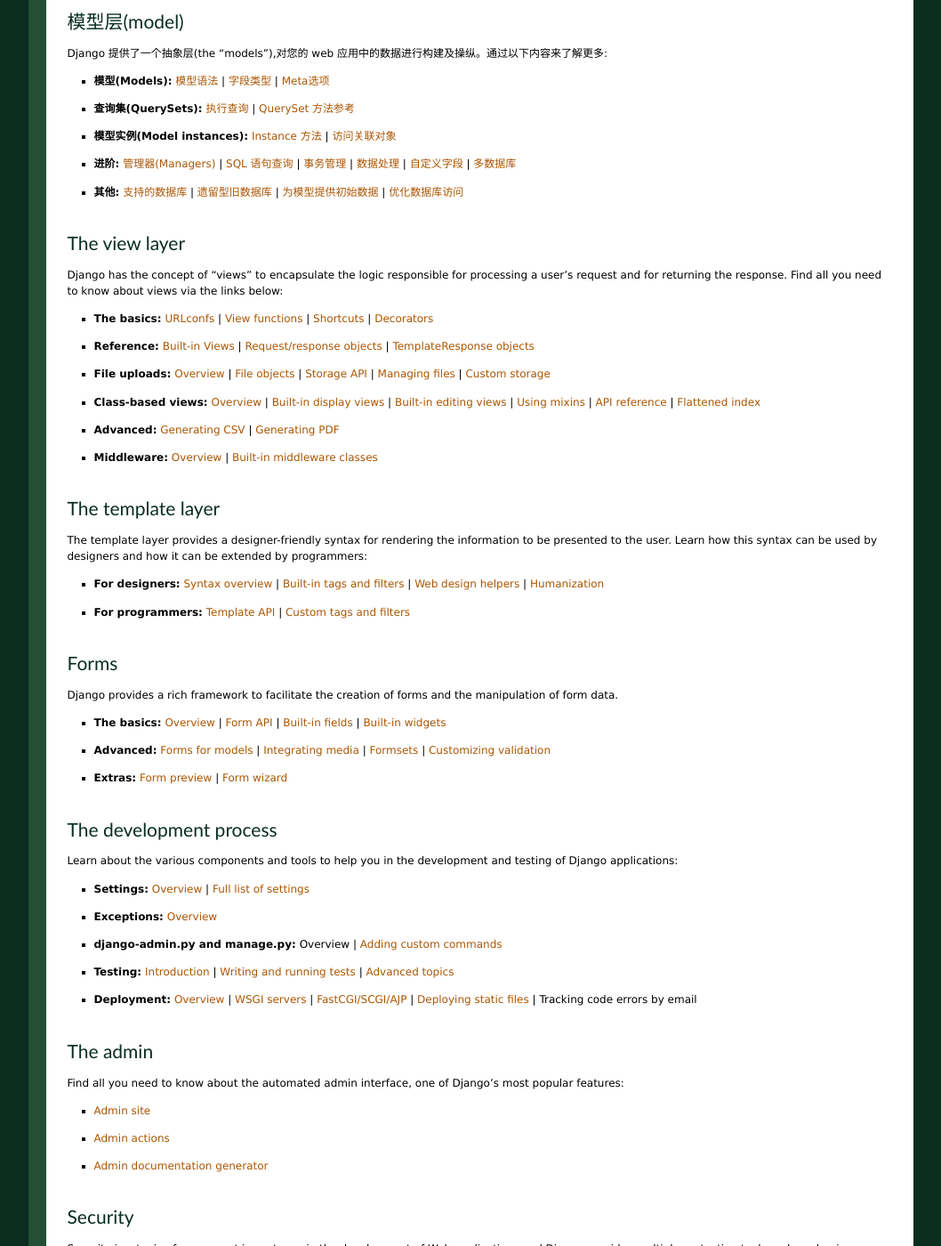
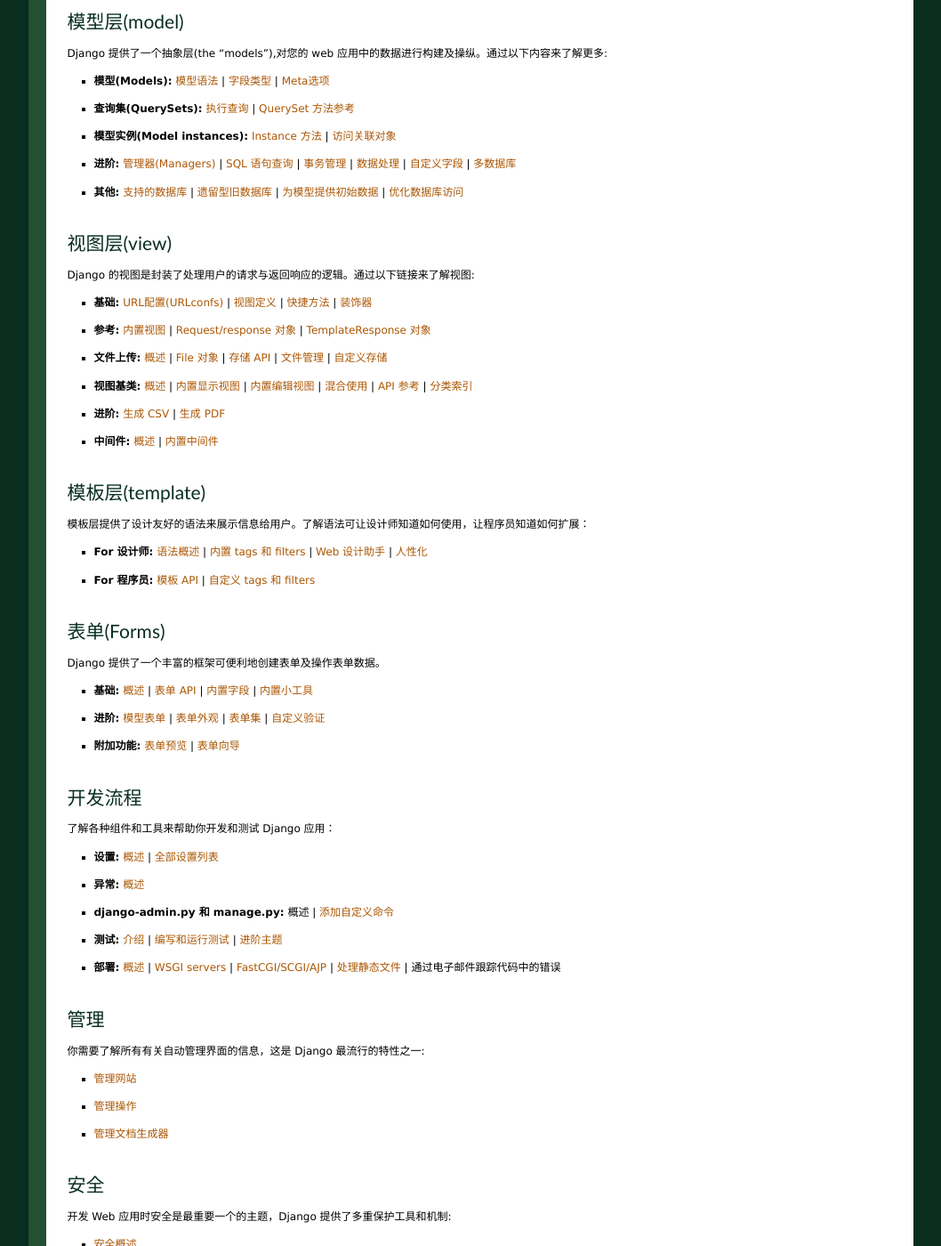
Before and after one commit to ljb-2000/django-chinese-docs-1.6, a Sphinx documentation site: the page built from docs/index.txt, in a window 1280 px wide and 1400 px high, scrolled down 612 px. Shown: the whole window at 89% size, without its empty margins (111-1169 px from the left). Built offline with Sphinx 7.4.7, drawn with Linux system fonts in a browser that asks for light colours; pages that are not in the unit, such as notebooks, are missing from menus; some of the changed text lies outside the part shown.

Commit message:
index.txt

```diff
--- a/docs/index.txt
+++ b/docs/index.txt
@@ -7,7 +7,7 @@
 
 .. rubric:: 这里有你需要知道的有关 Django 的一切。
 
-Getting help
+获得帮助
 ============
 
 有问题吗？ 我们希望以下对大家有所帮助！
@@ -81,136 +81,128 @@
   :doc:`为模型提供初始数据 <howto/initial-data>` |
   :doc:`优化数据库访问 <topics/db/optimization>`
 
-The view layer
+视图层(view)
 ==============
 
-Django has the concept of "views" to encapsulate the logic responsible for
-processing a user's request and for returning the response. Find all you need
-to know about views via the links below:
+Django 的视图是封装了处理用户的请求与返回响应的逻辑。通过以下链接来了解视图:
 
-* **The basics:**
-  :doc:`URLconfs <topics/http/urls>` |
-  :doc:`View functions <topics/http/views>` |
-  :doc:`Shortcuts <topics/http/shortcuts>` |
-  :doc:`Decorators <topics/http/decorators>`
+* **基础:**
+  :doc:`URL配置(URLconfs) <topics/http/urls>` |
+  :doc:`视图定义 <topics/http/views>` |
+  :doc:`快捷方法 <topics/http/shortcuts>` |
+  :doc:`装饰器 <topics/http/decorators>`
 
-* **Reference:**
-  :doc:`Built-in Views <ref/views>` |
-  :doc:`Request/response objects <ref/request-response>` |
-  :doc:`TemplateResponse objects <ref/template-response>`
+* **参考:**
+  :doc:`内置视图 <ref/views>` |
+  :doc:`Request/response 对象 <ref/request-response>` |
+  :doc:`TemplateResponse 对象 <ref/template-response>`
 
-* **File uploads:**
-  :doc:`Overview <topics/http/file-uploads>` |
-  :doc:`File objects <ref/files/file>` |
-  :doc:`Storage API <ref/files/storage>` |
-  :doc:`Managing files <topics/files>` |
-  :doc:`Custom storage <howto/custom-file-storage>`
+* **文件上传:**
+  :doc:`概述 <topics/http/file-uploads>` |
+  :doc:`File 对象 <ref/files/file>` |
+  :doc:`存储 API <ref/files/storage>` |
+  :doc:`文件管理 <topics/files>` |
+  :doc:`自定义存储 <howto/custom-file-storage>`
 
-* **Class-based views:**
-  :doc:`Overview <topics/class-based-views/index>` |
-  :doc:`Built-in display views <topics/class-based-views/generic-display>` |
-  :doc:`Built-in editing views <topics/class-based-views/generic-editing>` |
-  :doc:`Using mixins <topics/class-based-views/mixins>` |
-  :doc:`API reference <ref/class-based-views/index>` |
-  :doc:`Flattened index<ref/class-based-views/flattened-index>`
+* **视图基类:**
+  :doc:`概述 <topics/class-based-views/index>` |
+  :doc:`内置显示视图 <topics/class-based-views/generic-display>` |
+  :doc:`内置编辑视图 <topics/class-based-views/generic-editing>` |
+  :doc:`混合使用 <topics/class-based-views/mixins>` |
+  :doc:`API 参考 <ref/class-based-views/index>` |
+  :doc:`分类索引<ref/class-based-views/flattened-index>`
 
-* **Advanced:**
-  :doc:`Generating CSV <howto/outputting-csv>` |
-  :doc:`Generating PDF <howto/outputting-pdf>`
+* **进阶:**
+  :doc:`生成 CSV <howto/outputting-csv>` |
+  :doc:`生成 PDF <howto/outputting-pdf>`
 
-* **Middleware:**
-  :doc:`Overview <topics/http/middleware>` |
-  :doc:`Built-in middleware classes <ref/middleware>`
+* **中间件:**
+  :doc:`概述 <topics/http/middleware>` |
+  :doc:`内置中间件 <ref/middleware>`
 
-The template layer
+模板层(template)
 ==================
 
-The template layer provides a designer-friendly syntax for rendering the
-information to be presented to the user. Learn how this syntax can be used by
-designers and how it can be extended by programmers:
+模板层提供了设计友好的语法来展示信息给用户。了解语法可让设计师知道如何使用，让程序员知道如何扩展：
 
-* **For designers:**
-  :doc:`Syntax overview <topics/templates>` |
-  :doc:`Built-in tags and filters <ref/templates/builtins>` |
-  :doc:`Web design helpers <ref/contrib/webdesign>` |
-  :doc:`Humanization <ref/contrib/humanize>`
+* **For 设计师:**
+  :doc:`语法概述 <topics/templates>` |
+  :doc:`内置 tags 和 filters <ref/templates/builtins>` |
+  :doc:`Web 设计助手 <ref/contrib/webdesign>` |
+  :doc:`人性化 <ref/contrib/humanize>`
 
-* **For programmers:**
-  :doc:`Template API <ref/templates/api>` |
-  :doc:`Custom tags and filters <howto/custom-template-tags>`
+* **For 程序员:**
+  :doc:`模板 API <ref/templates/api>` |
+  :doc:`自定义 tags 和 filters <howto/custom-template-tags>`
 
-Forms
-=====
+表单(Forms)
+===========
 
-Django provides a rich framework to facilitate the creation of forms and the
-manipulation of form data.
+Django 提供了一个丰富的框架可便利地创建表单及操作表单数据。
 
-* **The basics:**
-  :doc:`Overview <topics/forms/index>` |
-  :doc:`Form API <ref/forms/api>` |
-  :doc:`Built-in fields <ref/forms/fields>` |
-  :doc:`Built-in widgets <ref/forms/widgets>`
+* **基础:**
+  :doc:`概述 <topics/forms/index>` |
+  :doc:`表单 API <ref/forms/api>` |
+  :doc:`内置字段 <ref/forms/fields>` |
+  :doc:`内置小工具 <ref/forms/widgets>`
 
-* **Advanced:**
-  :doc:`Forms for models <topics/forms/modelforms>` |
-  :doc:`Integrating media <topics/forms/media>` |
-  :doc:`Formsets <topics/forms/formsets>` |
-  :doc:`Customizing validation <ref/forms/validation>`
+* **进阶:**
+  :doc:`模型表单 <topics/forms/modelforms>` |
+  :doc:`表单外观 <topics/forms/media>` |
+  :doc:`表单集 <topics/forms/formsets>` |
+  :doc:`自定义验证 <ref/forms/validation>`
 
-* **Extras:**
-  :doc:`Form preview <ref/contrib/formtools/form-preview>` |
-  :doc:`Form wizard <ref/contrib/formtools/form-wizard>`
+* **附加功能:**
+  :doc:`表单预览 <ref/contrib/formtools/form-preview>` |
+  :doc:`表单向导 <ref/contrib/formtools/form-wizard>`
 
-The development process
+开发流程
 =======================
 
-Learn about the various components and tools to help you in the development and
-testing of Django applications:
+了解各种组件和工具来帮助你开发和测试 Django 应用：
 
-* **Settings:**
-  :doc:`Overview <topics/settings>` |
-  :doc:`Full list of settings <ref/settings>`
+* **设置:**
+  :doc:`概述 <topics/settings>` |
+  :doc:`全部设置列表 <ref/settings>`
 
-* **Exceptions:**
-  :doc:`Overview <ref/exceptions>`
+* **异常:**
+  :doc:`概述 <ref/exceptions>`
 
-* **django-admin.py and manage.py:**
-  :doc:`Overview <ref/django-admin>` |
-  :doc:`Adding custom commands <howto/custom-management-commands>`
+* **django-admin.py 和 manage.py:**
+  :doc:`概述 <ref/django-admin>` |
+  :doc:`添加自定义命令 <howto/custom-management-commands>`
 
-* **Testing:**
-  :doc:`Introduction <topics/testing/index>` |
-  :doc:`Writing and running tests <topics/testing/overview>` |
-  :doc:`Advanced topics <topics/testing/advanced>`
+* **测试:**
+  :doc:`介绍 <topics/testing/index>` |
+  :doc:`编写和运行测试 <topics/testing/overview>` |
+  :doc:`进阶主题 <topics/testing/advanced>`
 
-* **Deployment:**
-  :doc:`Overview <howto/deployment/index>` |
+* **部署:**
+  :doc:`概述 <howto/deployment/index>` |
   :doc:`WSGI servers <howto/deployment/wsgi/index>` |
   :doc:`FastCGI/SCGI/AJP <howto/deployment/fastcgi>` |
-  :doc:`Deploying static files <howto/static-files/deployment>` |
-  :doc:`Tracking code errors by email <howto/error-reporting>`
+  :doc:`处理静态文件 <howto/static-files/deployment>` |
+  :doc:`通过电子邮件跟踪代码中的错误 <howto/error-reporting>`
 
-The admin
+管理
 =========
 
-Find all you need to know about the automated admin interface, one of Django's
-most popular features:
+你需要了解所有有关自动管理界面的信息，这是 Django 最流行的特性之一:
 
-* :doc:`Admin site <ref/contrib/admin/index>`
-* :doc:`Admin actions <ref/contrib/admin/actions>`
-* :doc:`Admin documentation generator<ref/contrib/admin/admindocs>`
+* :doc:`管理网站 <ref/contrib/admin/index>`
+* :doc:`管理操作 <ref/contrib/admin/actions>`
+* :doc:`管理文档生成器 <ref/contrib/admin/admindocs>`
 
-Security
+安全
 ========
 
-Security is a topic of paramount importance in the development of Web
-applications and Django provides multiple protection tools and mechanisms:
+开发 Web 应用时安全是最重要一个的主题，Django 提供了多重保护工具和机制:
 
-* :doc:`Security overview <topics/security>`
+* :doc:`安全概述 <topics/security>`
 * :doc:`Disclosed security issues in Django <releases/security>`
-* :doc:`Clickjacking protection <ref/clickjacking>`
-* :doc:`Cross Site Request Forgery protection <ref/contrib/csrf>`
-* :doc:`Cryptographic signing <topics/signing>`
+* :doc:`Clickjacking 防护 <ref/clickjacking>`
+* :doc:`跨站请求伪造防护 <ref/contrib/csrf>`
+* :doc:`加密签名 <topics/signing>`
 
 Internationalization and localization
 =====================================
```
